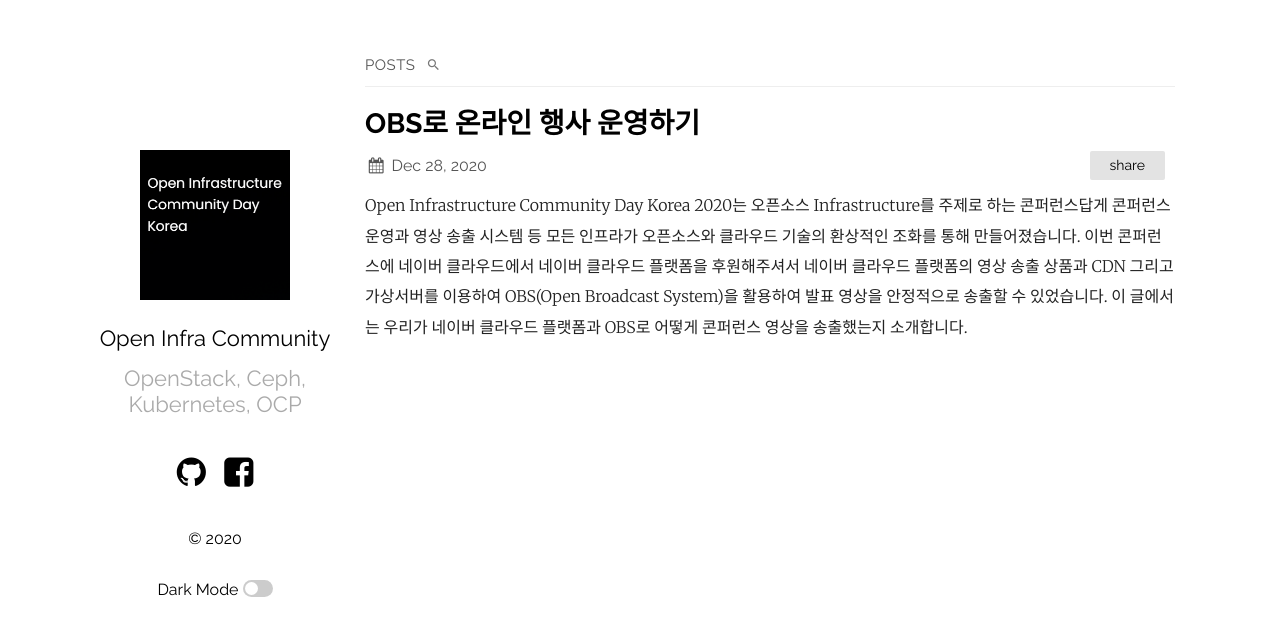
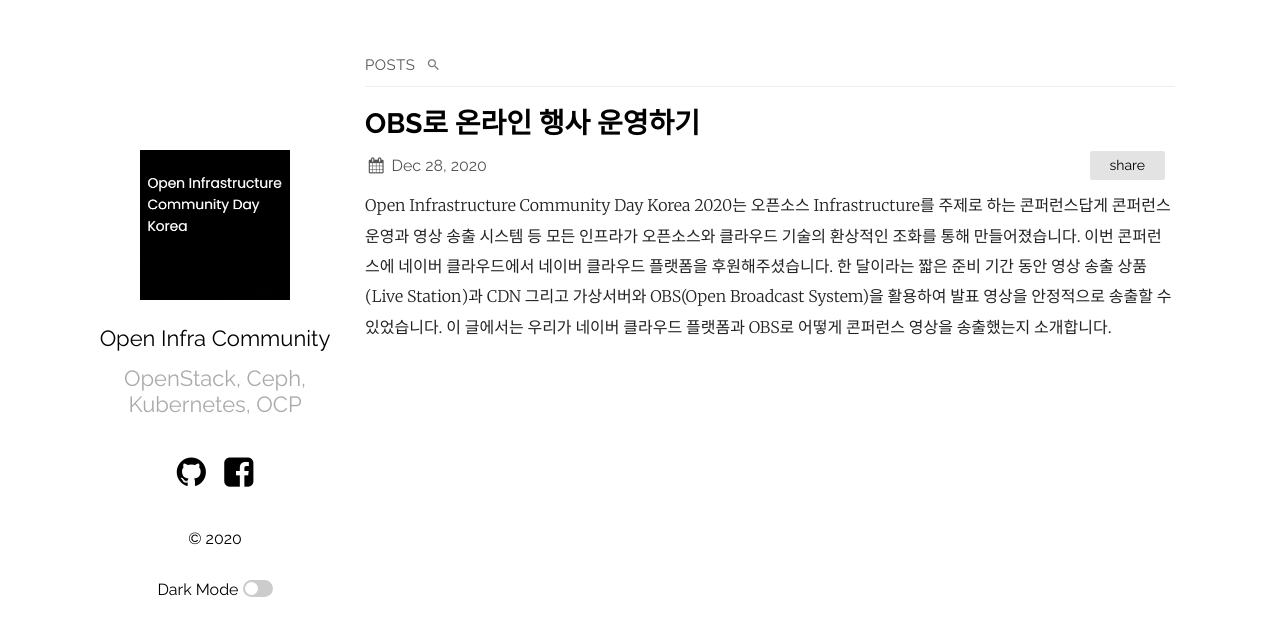
Before and after one commit to openinfra-community-kr/openinfra-community-kr.github.io, a Jekyll site: the page built from index.md, in a window 1280 px wide. Shown: the top 636 px of the page. Built offline with Jekyll 4.4.1, drawn with Linux system fonts in a browser that asks for light colours.

Commit message:
어색한 문장 수정, transcoder 갯수 수정

```diff
--- a/_config.yml
+++ b/_config.yml
@@ -17,7 +17,7 @@ plainwhite:
   search: true # set to true to enable searchbar
   dark_mode: true # set to true to add dark mode toggle
   portfolio_image: "assets/logo.png" # the path from the base directory of the site to the image to display (no / at the start)
-  html_lang: "ko" # set the lang attribute of the <html> tag for the pages. See here for a list of codes: https://www.w3schools.com/tags/ref_country_codes.asp
+  html_lang: "en" # set the lang attribute of the <html> tag for the pages. See here for a list of codes: https://www.w3schools.com/tags/ref_country_codes.asp
   condensed_mobile:
     #- home
     - page
--- a/_posts/2020-12-29-online-conference-with-obs.markdown
+++ b/_posts/2020-12-29-online-conference-with-obs.markdown
@@ -4,7 +4,7 @@ title:  "OBS로 온라인 행사 운영하기"
 date:   2020-12-29 08:05:04 +0900
 categories: share
 ---
-Open Infrastructure Community Day Korea 2020는 오픈소스 Infrastructure를 주제로 하는 콘퍼런스답게 콘퍼런스 운영과 영상 송출 시스템 등 모든 인프라가 오픈소스와 클라우드 기술의 환상적인 조화를 통해 만들어졌습니다. 이번 콘퍼런스에 네이버 클라우드에서 네이버 클라우드 플랫폼을 후원해주셔서 네이버 클라우드 플랫폼의 영상 송출 상품과 CDN 그리고 가상서버를 이용하여 OBS(Open Broadcast System)을 활용하여 발표 영상을 안정적으로 송출할 수 있었습니다. 이 글에서는 우리가 네이버 클라우드 플랫폼과 OBS로 어떻게 콘퍼런스 영상을 송출했는지 소개합니다.
+Open Infrastructure Community Day Korea 2020는 오픈소스 Infrastructure를 주제로 하는 콘퍼런스답게 콘퍼런스 운영과 영상 송출 시스템 등 모든 인프라가 오픈소스와 클라우드 기술의 환상적인 조화를 통해 만들어졌습니다. 이번 콘퍼런스에 네이버 클라우드에서 네이버 클라우드 플랫폼을 후원해주셨습니다. 한 달이라는 짧은 준비 기간 동안 영상 송출 상품(Live Station)과 CDN 그리고 가상서버와 OBS(Open Broadcast System)을 활용하여 발표 영상을 안정적으로 송출할 수 있었습니다. 이 글에서는 우리가 네이버 클라우드 플랫폼과 OBS로 어떻게 콘퍼런스 영상을 송출했는지 소개합니다.
 
 클라우드와 OBS를 활용하여 온라인 콘퍼런스를 운영한 경험을 이야기하는 글로, OBS의 직접적인 사용 방법은 다루지 않습니다.
 
```
Also changed, not shown: other parts of _posts/2020-12-29-online-conference-with-obs.markdown (+2 -2 lines).
